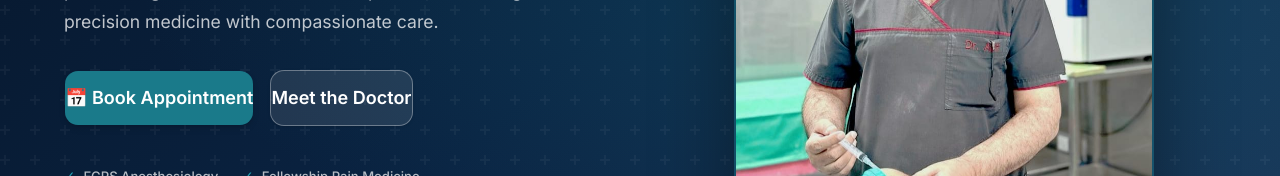
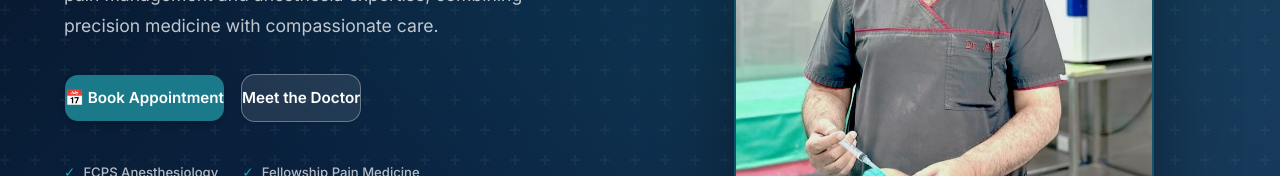
Before and after one commit to drmuhammadarifrashid-stack/Website, a Next.js app: page / in a window 1280 px wide. Shown: the part 385-561 px from the top of the page. Built offline with nearby package versions, Linux system fonts and the light colour scheme; no server answers.

Commit message:
style-reduce-button-font-size

```diff
--- a/src/components/ui/button.tsx
+++ b/src/components/ui/button.tsx
@@ -25,14 +25,14 @@ const buttonVariants = cva(
       },
       size: {
         default:
-          "h-11 px-6 py-2 text-[0.95rem] gap-2 rounded-lg",
+          "h-10 px-5 py-2 text-sm gap-2 rounded-lg",
         xs: "h-7 gap-1 rounded-md px-2 text-xs",
-        sm: "h-9 gap-1.5 rounded-md px-4 text-sm",
-        lg: "h-14 px-8 text-lg font-semibold gap-2.5 rounded-xl",
-        icon: "h-11 w-11",
+        sm: "h-9 gap-1.5 rounded-md px-4 text-xs",
+        lg: "h-12 px-6 text-[0.95rem] font-semibold gap-2 rounded-xl",
+        icon: "h-10 w-10",
         "icon-xs": "h-7 w-7 rounded-md",
         "icon-sm": "h-9 w-9 rounded-md",
-        "icon-lg": "h-14 w-14 rounded-xl",
+        "icon-lg": "h-12 w-12 rounded-xl",
       },
     },
     defaultVariants: {
```
